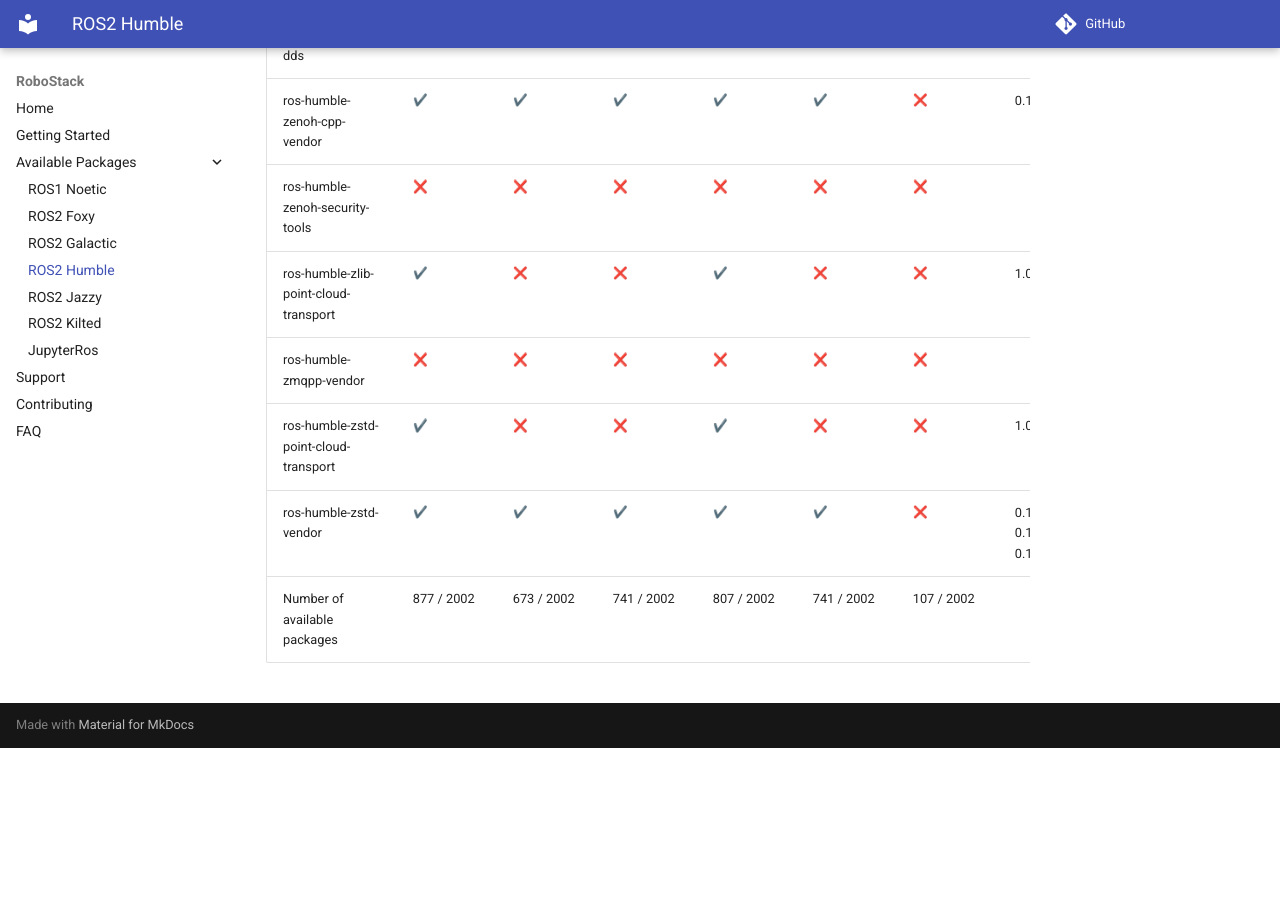
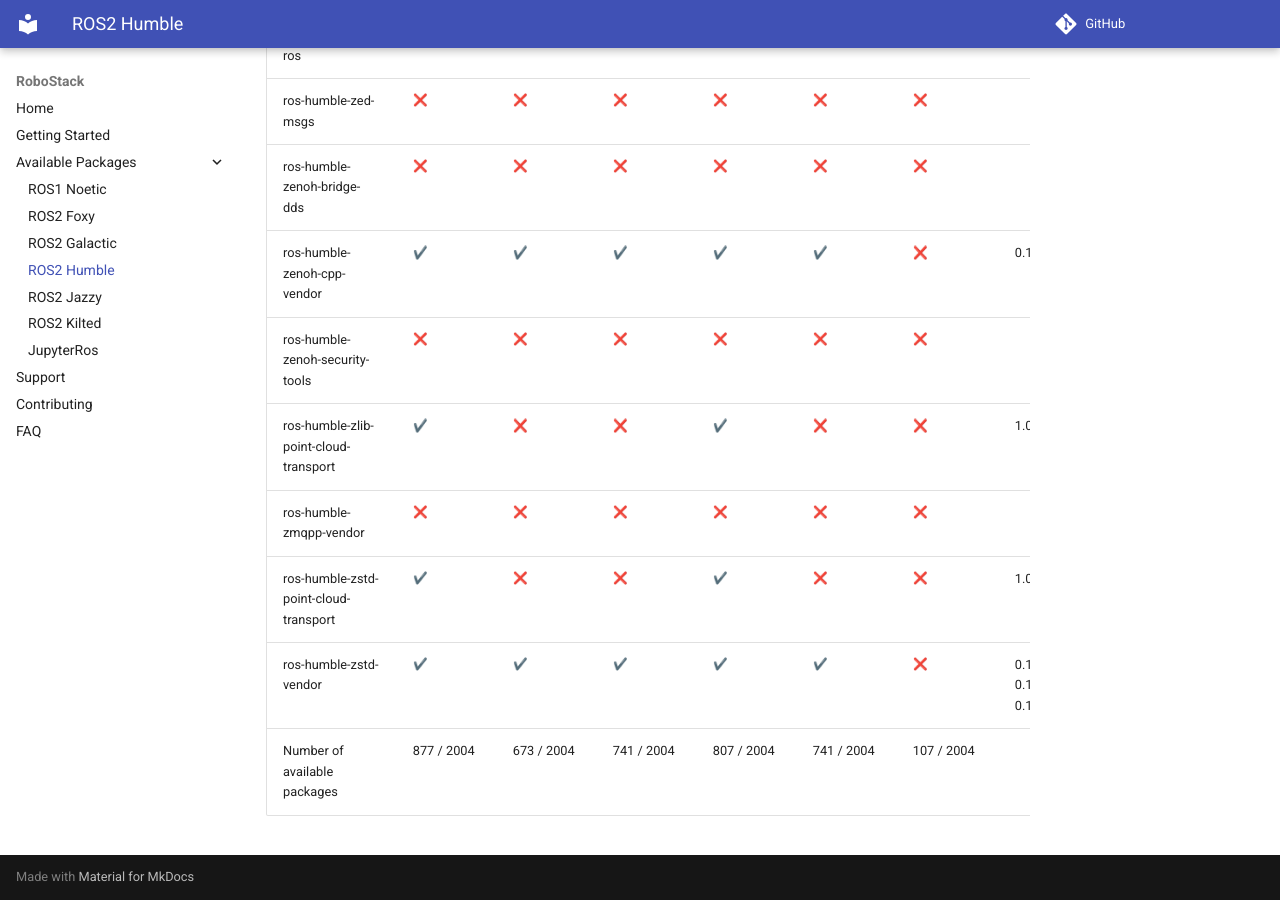
Before and after one commit to RoboStack/robostack.github.io, an MkDocs documentation site: the page built from docs/humble.md, in a window 1280 px wide and 900 px high, scrolled down 159472 px. Built offline with MkDocs 1.6.1 and Material for MkDocs 9.7.7, drawn with Linux system fonts in a browser that asks for light colours; emoji names are drawn with the system emoji font; comment, search, counter and statistics services are not loaded; before the commit the page ends 160220 px from its top, so only the background shows below that; some of the changed text lies outside the part shown.

Commit message:
Update tables

```diff
--- a/docs/humble.md
+++ b/docs/humble.md
@@ -2002,4 +2004,4 @@
 | ros-humble-zmqpp-vendor | :x: { data-sort='0' } | :x: { data-sort='0' } | :x: { data-sort='0' } | :x: { data-sort='0' } | :x: { data-sort='0' } | :x: { data-sort='0' } |   |
 | ros-humble-zstd-point-cloud-transport | :heavy_check_mark: { data-sort='1' } | :x: { data-sort='0' } | :x: { data-sort='0' } | :heavy_check_mark: { data-sort='1' } | :x: { data-sort='0' } | :x: { data-sort='0' } | 1.0.11  |
 | ros-humble-zstd-vendor | :heavy_check_mark: { data-sort='1' } | :heavy_check_mark: { data-sort='1' } | :heavy_check_mark: { data-sort='1' } | :heavy_check_mark: { data-sort='1' } | :heavy_check_mark: { data-sort='1' } | :x: { data-sort='0' } | 0.15.13, 0.15.14, 0.15.2  |
-| Number of available packages |  877 / 2002 | 673 / 2002 | 741 / 2002 | 807 / 2002 | 741 / 2002 | 107 / 2002 |
+| Number of available packages |  877 / 2004 | 673 / 2004 | 741 / 2004 | 807 / 2004 | 741 / 2004 | 107 / 2004 |
```
Also changed, not shown: other parts of docs/humble.md (+2 -0 lines).
